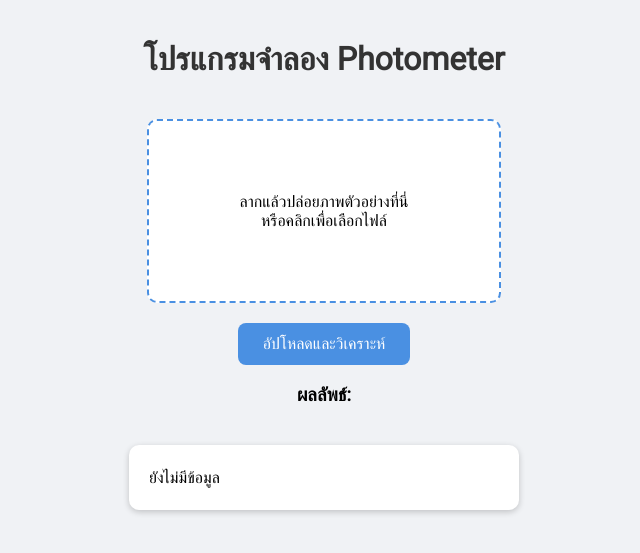
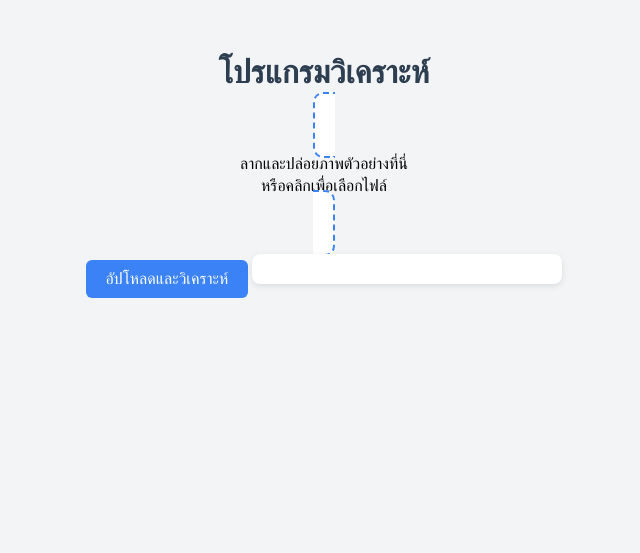
Before and after one commit to Girapipat/Xone, a Flask app: page / in a window 1280 px wide. Shown: the top 553 px of the page, without its empty margins (316-956 px from the left). Run offline with Flask 3, Linux system fonts and the light colour scheme.

Commit message:
Update features/UI

```diff
--- a/app.py
+++ b/app.py
@@ -1,52 +1,35 @@
-from flask import Flask, request, render_template, jsonify
+from flask import Flask, request, jsonify, render_template
 from PIL import Image
 import numpy as np
 
 app = Flask(__name__)
 
-# ค่าการดูดกลืนและความยาวหลอด (ตัวอย่าง)
-epsilon = 0.02  # ปรับตามสารจริง
-l = 1.0         # cm
+@app.route("/")
+def index():
+    return render_template("index.html")
 
-def calculate_intensity(img):
-    """คืนค่า intensity สูงสุดและค่าเฉลี่ยของภาพ"""
-    gray = img.convert('L')
-    arr = np.array(gray)
-    I0 = arr.max()       # ใช้ค่าพิกเซลสูงสุดแทน reference
-    I = arr.mean()       # intensity เฉลี่ย
-    return I0, I
+@app.route("/analyze", methods=["POST"])
+def analyze():
+    if "file" not in request.files:
+        return jsonify({"error": "ไม่มีไฟล์อัปโหลด"}), 400
 
-def calculate_absorbance(I0, I):
-    if I <= 0: I = 0.01  # ป้องกัน log(0)
-    return np.log10(I0 / I)
+    file = request.files["file"]
+    img = Image.open(file.stream).convert("L")  # แปลงเป็น grayscale
 
-def calculate_concentration(A, epsilon):
-    return A / (epsilon * l)
+    # คำนวณค่า intensity เฉลี่ย
+    intensity = np.mean(np.array(img))
 
-@app.route('/')
-def index():
-    return render_template('index.html')
+    # กฎของเบียร์-แลมเบิร์ต (Beer-Lambert Law)
+    I0 = 255.0  # ความเข้มแสงเริ่มต้น (สมมติเป็นขาวสว่างสุด)
+    I = max(intensity, 1)  # ป้องกันหาร 0
+    absorbance = np.log10(I0 / I)
+    concentration = absorbance * 10  # factor สมมติ
 
-@app.route('/upload', methods=['POST'])
-def upload():
-    if 'file' not in request.files:
-        return jsonify({'error': 'No file uploaded'}), 400
+    return jsonify({
+        "intensity": round(float(intensity), 2),
+        "absorbance": round(float(absorbance), 4),
+        "concentration": round(float(concentration), 2)
+    })
 
-    try:
-        file = request.files['file']
-        img = Image.open(file)
-        I0, I = calculate_intensity(img)
-        A = calculate_absorbance(I0, I)
-        c = calculate_concentration(A, epsilon)
-
-        return jsonify({
-            'intensity_sample': float(I),
-            'reference_intensity': float(I0),
-            'absorbance': float(A),
-            'concentration': float(c)
-        })
-    except Exception as e:
-        return jsonify({'error': str(e)}), 500
-
-if __name__ == '__main__':
+if __name__ == "__main__":
     app.run(debug=True)
--- a/templates/index.html
+++ b/templates/index.html
@@ -2,160 +2,132 @@
 <html lang="th">
 <head>
   <meta charset="UTF-8">
-  <title>โปรแกรมจำลอง Photometer</title>
-  <link href="https://fonts.googleapis.com/css2?family=Roboto&display=swap" rel="stylesheet">
+  <title>โปรแกรมวิเคราะห์</title>
   <style>
     body {
-      font-family: 'Roboto', sans-serif;
-      background: #f0f2f5;
-      margin: 0;
-      padding: 0;
-      display: flex;
-      flex-direction: column;
-      align-items: center;
+      font-family: "Segoe UI", Tahoma, Geneva, Verdana, sans-serif;
+      background: #f3f4f6;
+      text-align: center;
+      padding: 20px;
     }
-
     h1 {
-      margin-top: 40px;
-      color: #333;
+      color: #2c3e50;
     }
-
-    #dropZone {
-      border: 2px dashed #4a90e2;
+    .upload-box {
+      border: 2px dashed #3b82f6;
       border-radius: 10px;
-      width: 350px;
-      height: 180px;
-      display: flex;
-      align-items: center;
-      justify-content: center;
-      text-align: center;
-      margin: 20px 0;
-      background: #fff;
+      padding: 20px;
+      margin: 20px auto;
+      width: 300px;
+      background: white;
       cursor: pointer;
-      transition: background 0.3s, border-color 0.3s;
     }
-
-    #dropZone.hover {
-      background: #eaf2ff;
-      border-color: #1c6ed1;
+    .upload-box:hover {
+      background: #f0f9ff;
     }
-
     #preview {
+      margin-top: 15px;
       max-width: 300px;
-      max-height: 300px;
-      margin: 10px 0;
       border-radius: 8px;
       box-shadow: 0 2px 6px rgba(0,0,0,0.2);
     }
-
     button {
-      background-color: #4a90e2;
-      color: #fff;
+      margin-top: 15px;
+      padding: 10px 20px;
+      background: #3b82f6;
+      color: white;
       border: none;
-      padding: 12px 25px;
+      border-radius: 6px;
+      cursor: pointer;
       font-size: 16px;
+    }
+    button:hover {
+      background: #2563eb;
+    }
+    #result {
+      margin-top: 20px;
+      padding: 15px;
+      background: white;
       border-radius: 8px;
-      cursor: pointer;
-      transition: background 0.3s;
+      box-shadow: 0 2px 6px rgba(0,0,0,0.1);
+      display: inline-block;
+      min-width: 280px;
+      text-align: left;
     }
-
-    button:hover {
-      background-color: #1c6ed1;
-    }
-
-    #result {
-      background: #fff;
-      padding: 20px;
-      border-radius: 10px;
-      box-shadow: 0 2px 6px rgba(0,0,0,0.2);
-      width: 350px;
-      text-align: left;
-      font-size: 16px;
-      line-height: 1.6;
-      margin-top: 20px;
-      word-wrap: break-word;
+    #error {
+      color: red;
+      margin-top: 10px;
     }
   </style>
 </head>
 <body>
-  <h1>โปรแกรมจำลอง Photometer</h1>
+  <h1>โปรแกรมวิเคราะห์</h1>
 
-  <div id="dropZone">ลากแล้วปล่อยภาพตัวอย่างที่นี่<br>หรือคลิกเพื่อเลือกไฟล์</div>
-  <input type="file" id="fileInput" style="display:none;">
-  <img id="preview" style="display:none;">
+  <label for="fileInput" class="upload-box">
+    <p>ลากและปล่อยภาพตัวอย่างที่นี่<br>หรือคลิกเพื่อเลือกไฟล์</p>
+  </label>
+  <input type="file" id="fileInput" style="display: none;" accept="image/*">
+
+  <div>
+    <img id="preview" style="display:none;">
+  </div>
 
   <button id="uploadBtn">อัปโหลดและวิเคราะห์</button>
 
-  <h3>ผลลัพธ์:</h3>
-  <div id="result">ยังไม่มีข้อมูล</div>
+  <div id="result"></div>
+  <div id="error"></div>
 
   <script>
-    const dropZone = document.getElementById('dropZone');
-    const fileInput = document.getElementById('fileInput');
-    const preview = document.getElementById('preview');
-    const uploadBtn = document.getElementById('uploadBtn');
-    const result = document.getElementById('result');
+    const fileInput = document.getElementById("fileInput");
+    const preview = document.getElementById("preview");
+    const resultBox = document.getElementById("result");
+    const errorBox = document.getElementById("error");
 
-    let file;
-
-    dropZone.addEventListener('click', () => fileInput.click());
-
-    dropZone.addEventListener('dragover', e => {
-      e.preventDefault();
-      dropZone.classList.add('hover');
-    });
-
-    dropZone.addEventListener('dragleave', e => {
-      e.preventDefault();
-      dropZone.classList.remove('hover');
-    });
-
-    dropZone.addEventListener('drop', e => {
-      e.preventDefault();
-      dropZone.classList.remove('hover');
-      file = e.dataTransfer.files[0];
-      if(file){
-        preview.src = URL.createObjectURL(file);
-        preview.style.display = 'block';
+    fileInput.addEventListener("change", () => {
+      const file = fileInput.files[0];
+      if (file) {
+        const reader = new FileReader();
+        reader.onload = e => {
+          preview.src = e.target.result;
+          preview.style.display = "block";
+        };
+        reader.readAsDataURL(file);
       }
     });
 
-    fileInput.addEventListener('change', e => {
-      file = e.target.files[0];
-      if(file){
-        preview.src = URL.createObjectURL(file);
-        preview.style.display = 'block';
+    document.getElementById("uploadBtn").addEventListener("click", async () => {
+      const file = fileInput.files[0];
+      if (!file) {
+        alert("กรุณาเลือกไฟล์ก่อน");
+        return;
       }
-    });
-
-    uploadBtn.addEventListener('click', () => {
-      if(!file) return alert("กรุณาเลือกหรือวางภาพตัวอย่างก่อน");
 
       const formData = new FormData();
-      formData.append('file', file);
+      formData.append("file", file);
 
-      fetch('/upload', { method: 'POST', body: formData })
-        .then(res => res.json())
-        .then(data => {
-          if(data.error){
-            result.textContent = "เกิดข้อผิดพลาด: " + data.error;
-          } else {
-            const intensity_sample = data.intensity_sample ?? 0;
-            const reference_intensity = data.reference_intensity ?? 0;
-            const absorbance = data.absorbance ?? 0;
-            const concentration = data.concentration ?? 0;
+      try {
+        const response = await fetch("/analyze", {
+          method: "POST",
+          body: formData
+        });
 
-            result.innerHTML = `
-              <strong>ความเข้มของแสงอ้างอิง (I0):</strong> ${reference_intensity.toFixed(2)}<br>
-              <strong>ความเข้มของแสงตัวอย่าง (I):</strong> ${intensity_sample.toFixed(2)}<br>
-              <strong>การดูดกลืนแสง (A):</strong> ${absorbance.toFixed(4)}<br>
-              <strong>ความเข้มข้นของสาร (c):</strong> ${concentration.toFixed(4)}
-            `;
-          }
-        })
-        .catch(err => {
-          result.textContent = "เกิดข้อผิดพลาด: " + err;
-        });
+        if (!response.ok) {
+          throw new Error("เกิดข้อผิดพลาดในการส่งไฟล์");
+        }
+
+        const result = await response.json();
+
+        resultBox.innerHTML = `
+          <b>ผลการวิเคราะห์:</b><br>
+          ความเข้มแสงเฉลี่ย: ${result.intensity}<br>
+          ค่าการดูดกลืนแสง (A): ${result.absorbance}<br>
+          ความเข้มข้นโดยประมาณ: ${result.concentration}
+        `;
+        errorBox.innerHTML = "";
+      } catch (err) {
+        errorBox.innerText = "เกิดข้อผิดพลาด: " + err;
+        resultBox.innerHTML = "";
+      }
     });
   </script>
 </body>
```
Also changed, not shown: 1 other file.
